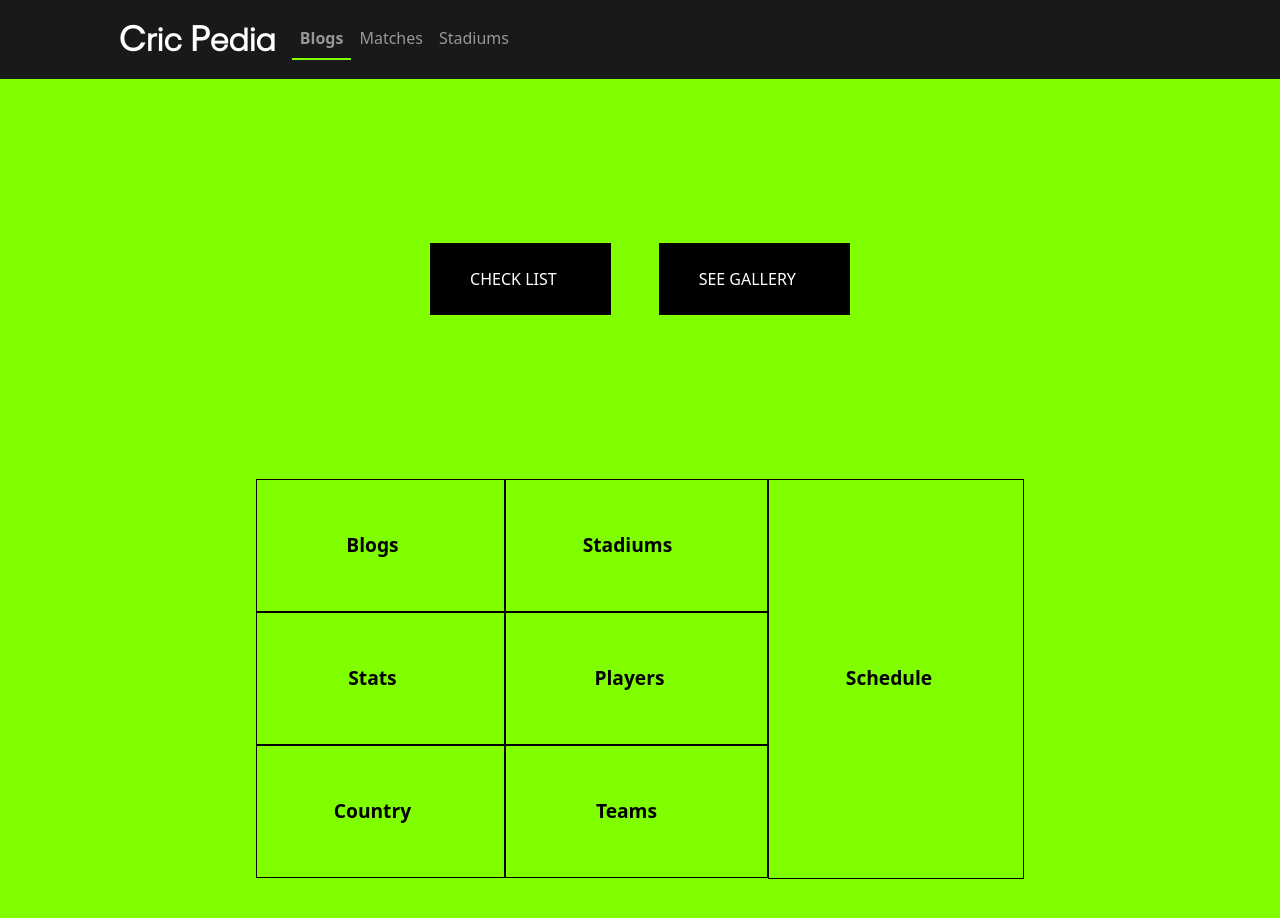
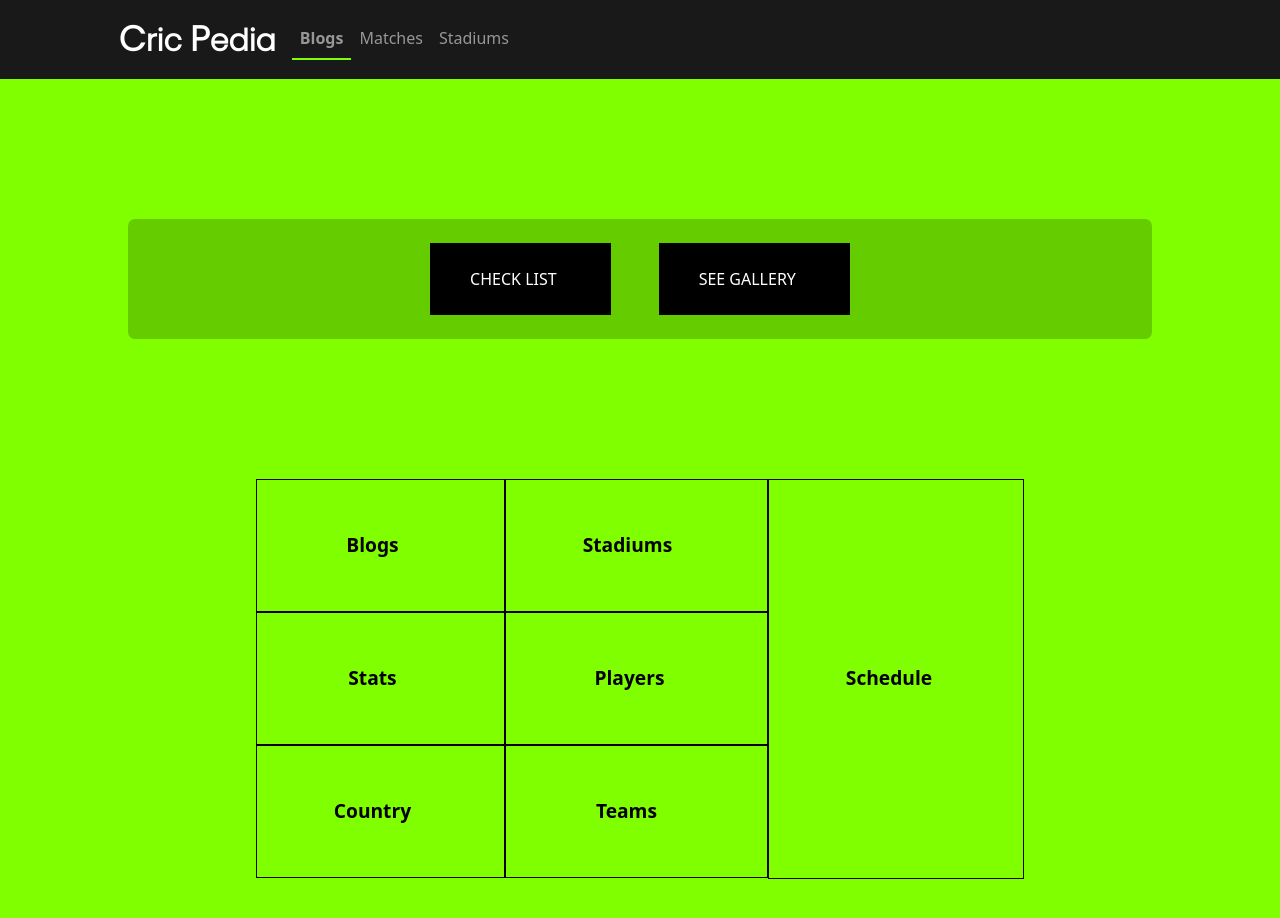
Before and after one commit to ujjwalborasi/CricPedia, a React (Create React App) app: page / in a window 1280 px wide. Shown: the top 918 px of the page. Built offline with nearby package versions, Linux system fonts and the light colour scheme.

Commit message:
Blur In Button - Container

```diff
--- a/src/Components/Home/Home.css
+++ b/src/Components/Home/Home.css
@@ -14,6 +14,9 @@ height: 50vh;
 background-color: chartreuse;
 }
 .Button-Container{
+    background-color: rgba(0, 0, 0, 0.2);
+    backdrop-filter: blur(3px);
+    border-radius: 7px;
     display: flex;
     align-items: center;
     justify-content: center;
```
